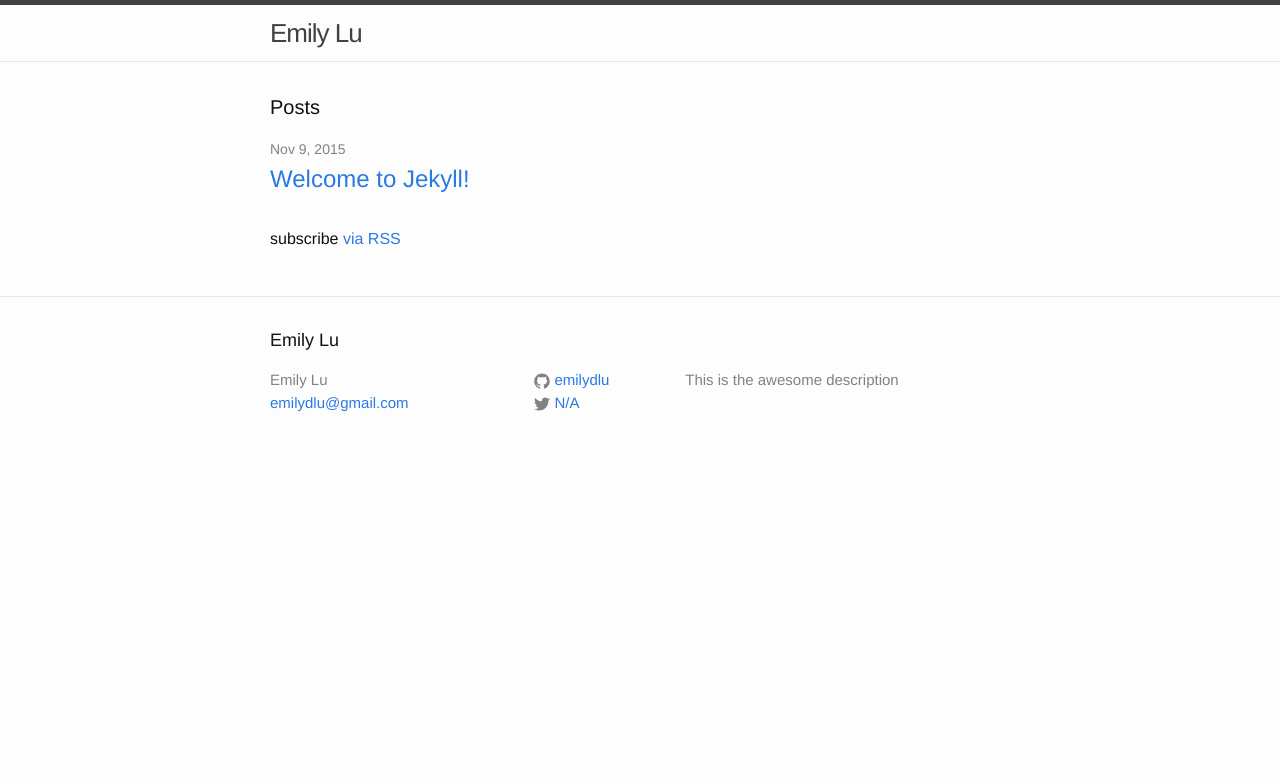
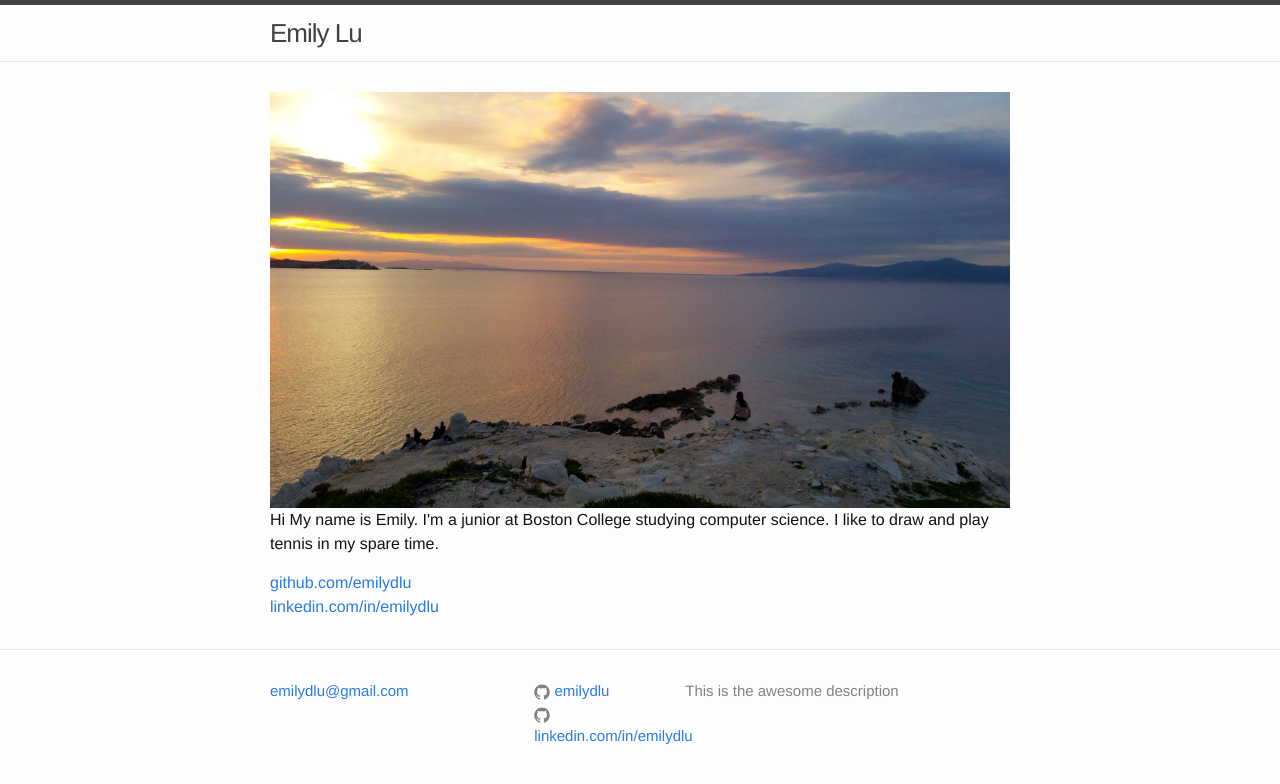
Before and after one commit to emilydlu/emilydlu.github.io, a Jekyll site: the page built from index.html, in a window 1280 px wide. Shown: the top 784 px of the page. Built offline with Jekyll 4.4.1, drawn with Linux system fonts in a browser that asks for light colours.

Commit message:
adding photos and removing posts

```diff
--- a/_config.yml
+++ b/_config.yml
@@ -12,8 +12,8 @@ description: > # this means to ignore newlines until "baseurl:"
   This is the awesome description
 baseurl: "" # the subpath of your site, e.g. /blog
 url: "http://emilydlu.github.io" # the base hostname & protocol for your site
-twitter_username: N/A
 github_username:  emilydlu
+linkedin_username: linkedin.com/in/emilydlu
 
 # Build settings
 markdown: kramdown
--- a/_includes/footer.html
+++ b/_includes/footer.html
@@ -1,14 +1,14 @@
-<footer class="site-footer">
+ <footer class="site-footer">
 
   <div class="wrapper">
 
-    <h2 class="footer-heading">{{ site.title }}</h2>
-
+<!--     <h2 class="footer-heading">{{ site.title }}</h2>
+ -->
     <div class="footer-col-wrapper">
       <div class="footer-col footer-col-1">
         <ul class="contact-list">
-          <li>{{ site.title }}</li>
-          <li><a href="mailto:{{ site.email }}">{{ site.email }}</a></li>
+<!--           <li>{{ site.title }}</li>
+ -->          <li><a href="mailto:{{ site.email }}">{{ site.email }}</a></li>
         </ul>
       </div>
 
@@ -20,9 +20,9 @@
           </li>
           {% endif %}
 
-          {% if site.twitter_username %}
+          {% if site.linkedin_username %}
           <li>
-            {% include icon-twitter.html username=site.twitter_username %}
+            {% include icon-github.html username=site.linkedin_username %}
           </li>
           {% endif %}
         </ul>
--- a/index.html
+++ b/index.html
@@ -3,10 +3,16 @@ layout: default
 ---
 
 <div class="home">
+  <section role = "sunset">
+    <img src = "/images/sunset.jpg"/>
+  </section>
 
-  <h1 class="page-heading">Posts</h1>
-
-  <ul class="post-list">
+  <p>
+  Hi My name is Emily. I'm a junior at Boston College studying computer science. I like to draw and play tennis in my spare time.
+  </p>
+<!--   <h1 class="page-heading">Posts</h1>
+ -->
+ <!--  <ul class="post-list">
     {% for post in site.posts %}
       <li>
         <span class="post-meta">{{ post.date | date: "%b %-d, %Y" }}</span>
@@ -16,8 +22,10 @@ layout: default
         </h2>
       </li>
     {% endfor %}
-  </ul>
+  </ul> -->
 
-  <p class="rss-subscribe">subscribe <a href="{{ "/feed.xml" | prepend: site.baseurl }}">via RSS</a></p>
+ <a href="http://github.com/emilydlu/">github.com/emilydlu</a><br/>
+    <a href="http://linkedin.com/in/emilydlu/">linkedin.com/in/emilydlu</a><br />
+
 
 </div>
```
Also changed, not shown: css/screen.css (added, +165 -0 lines), _includes/header.html (line endings or trailing spaces), images/profpic.jpg (added), images/sunset.jpg (added), 10 other files.
